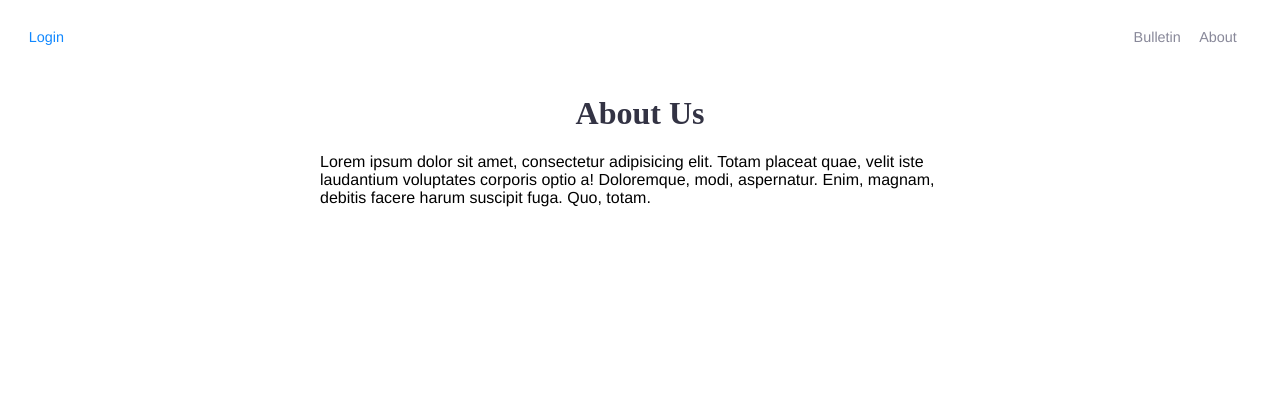
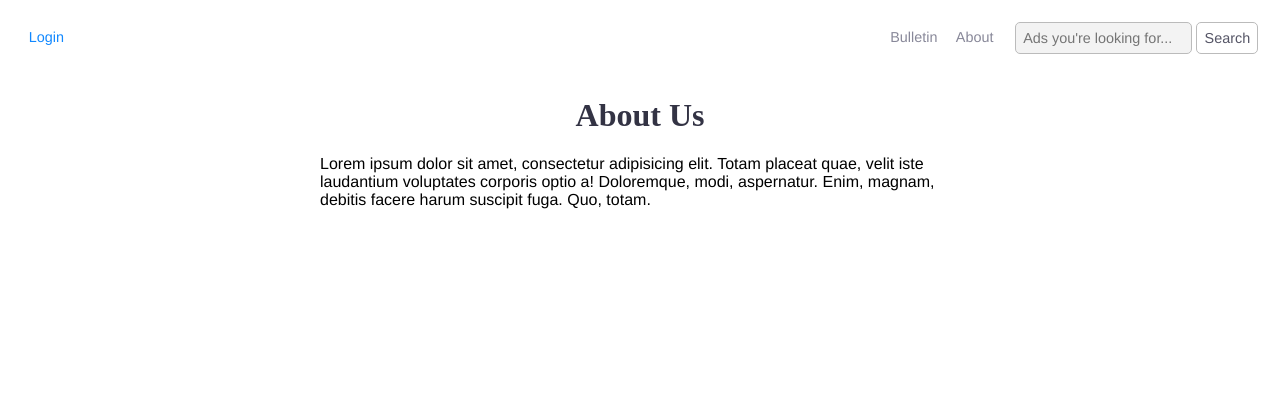
Before and after one commit to slapxxi/bulletin, a Django app: template pages/templates/pages/about.html in a window 1280 px wide. Shown: the top 420 px of the page. Run offline with Django 3.2, Linux system fonts and the light colour scheme; the template is opened without the code that fills it, so the values that code supplies are empty; parts of the project's set-up code (start-up, migrations or seed data) failed here and were passed over.

Commit message:
Add a placeholder for search

```diff
--- a/static/css/base.css
+++ b/static/css/base.css
@@ -32,20 +32,27 @@ label:hover, label:focus {
   cursor: pointer;
 }
 
-input[type=text], input[type=password] {
+input[type=search], input[type=text], input[type=password] {
   width: 100%;
   margin: 1em 0;
   padding: 0.5em;
   border: 1px solid #BBB;
   border-radius: 5px;
+  background-color: #f3f3f3;
   outline: none;
   color: #99A;
 }
 
-input[type=text]:focus, input[type=password]:focus {
+input[type=search] {
+  width: auto;
+}
+
+input[type=search]:focus, input[type=text]:focus, input[type=password]:focus {
   color: #556;
   border-color: #19f;
-  box-shadow: 1px 5px rgba(0, 0, 100, 0.1);
+  outline: none;
+  background-color: white;
+  box-shadow: 1px 5px 2px rgba(0, 0, 100, 0.1);
 }
 
 input[type=submit] {
--- a/static/css/main.css
+++ b/static/css/main.css
@@ -6,11 +6,15 @@ header {
   overflow: hidden;
   text-align: right;
   font-size: 0.9em;
-  padding: 2em;
+  padding: 1.5em;
 }
 
-header ul {
+header .nav {
   float: right;
+  padding: 0.5em;
+}
+
+header .nav ul {
   list-style: none;
   padding: 0;
   margin: 0;
@@ -30,13 +34,22 @@ header a:hover {
   text-decoration: underline;
 }
 
-header .current-user {
+header .user-nav {
   float: left;
+  padding: 0.5em;
   color: #99a;
 }
 
-header .current-user a {
+header .user-nav a {
   color: #18f;
+}
+
+header .search {
+  float: right;
+}
+
+header .search input {
+  margin: 0;
 }
 
 
--- a/templates/base.html
+++ b/templates/base.html
@@ -11,20 +11,23 @@
 
 <body>
   <header>
-    {% if user.is_authenticated %}
-      <nav class="current-user">
+    <nav class="user-nav">
+      {% if user.is_authenticated %}
         <strong>User:</strong>
         <a href="{% url 'users:user' user.id %}">{{ user.username }}</a>
         |
         <a href="{% url 'users:logout' %}?next=/">Logout</a>
-      </nav>
-    {% else %}
-      <nav class="current-user">
+      {% else %}
         <a href="{% url 'users:login' %}">Login</a>
-      </nav>
-    {% endif %}
+      {% endif %}
+    </nav>
 
-    <nav>
+    <form action="#" class="search">
+      <input type="search" placeholder="Ads you're looking for...">
+      <input type="submit" value="Search">
+    </form>
+
+    <nav class="nav">
       <ul>
         <li><a href="{% url 'pages:index' %}">Bulletin</a></li>
         <li><a href="{% url 'pages:about' %}">About</a></li>
```
Also changed, not shown: README.md.
